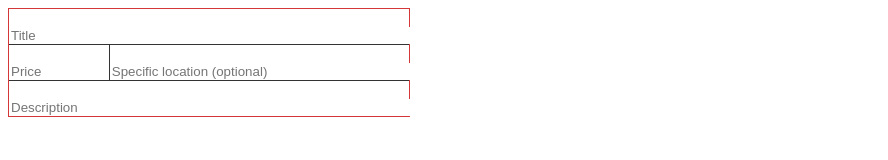
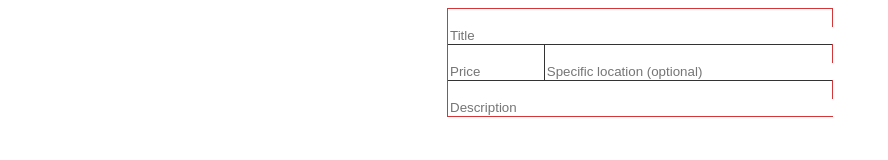
Before and after one commit to 5029444/external-courses, a plain HTML site: page task11/task3/index.html in a window 1280 px wide. Shown: the whole page, without its empty margins (0-888 px from the left). Drawn offline with Linux system fonts and the light colour scheme.

Commit message:
task ready

```diff
--- a/task11/task3/style.css
+++ b/task11/task3/style.css
@@ -2,32 +2,30 @@
     display: flex;
     flex-flow: column nowrap;
     justify-content: center;
- align-content: flex-start;
- width: 400px;
-
+    align-content: center;
+    width: 30vw;
+    margin: auto;
     border: 1px solid #d43737;
 }
 
-input, textarea {
+input,
+textarea {
     display: block;
     width: 100%;
     border: 0;
     outline: 0;
- /*   resize: none;*/
 }
 
 .row {
-display: flex;
-flex-flow: row;
-align-content: space-around;
-flex-basis: 0;
-border-bottom: 1px solid #333;
-border-top: 1px solid #333;
+    display: flex;
+    flex-flow: row;
+    align-content: space-around;
+    border-bottom: 1px solid #333;
+    border-top: 1px solid #333;
 
 }
 
 #inprice {
-
     width: 25%;
 }
 
@@ -43,20 +41,19 @@ border-top: 1px solid #333;
 }
 
 .label span {
-
-    order:1;
+    order: 1;
     opacity: 0;
 
 }
 
 .label input {
-    order:2;
+    order: 2;
 }
 
-input:valid~span  {
+input:valid~span {
     opacity: 1;
+}
 
-}
 input:focus~span {
     color: #3399ff;
 }
```
Also changed, not shown: task11/task3/index.html (+2 -6 lines).
